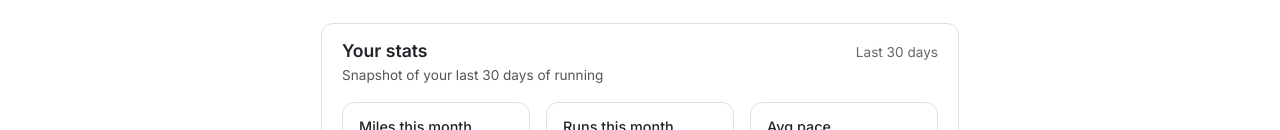
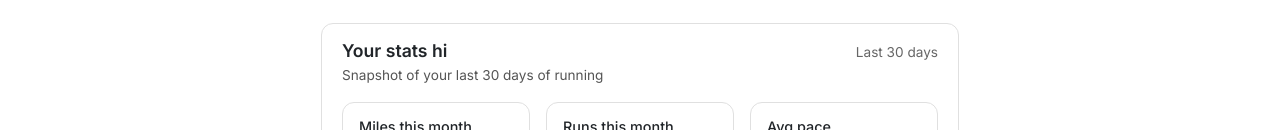
Before and after one commit to run-and-route-hub/Run-and-Route-Hub, a Next.js app: page /profile in a window 1280 px wide. Shown: the part 392-522 px from the top of the page. Built offline with nearby package versions, Linux system fonts and the light colour scheme; no server answers.

Commit message:
Refreshing the tests

```diff
--- a/src/app/profile/page.tsx
+++ b/src/app/profile/page.tsx
@@ -48,7 +48,7 @@ export default function ProfilePage() {
         >
           <div>
             <h2 style={{ fontSize: '1.1rem', fontWeight: 600, margin: 0 }}>
-              Your stats
+              Your stats hi
             </h2>
             <p style={{ fontSize: '0.85rem', color: '#555', margin: '0.25rem 0 0 0' }}>
               Snapshot of your last 30 days of running
```
